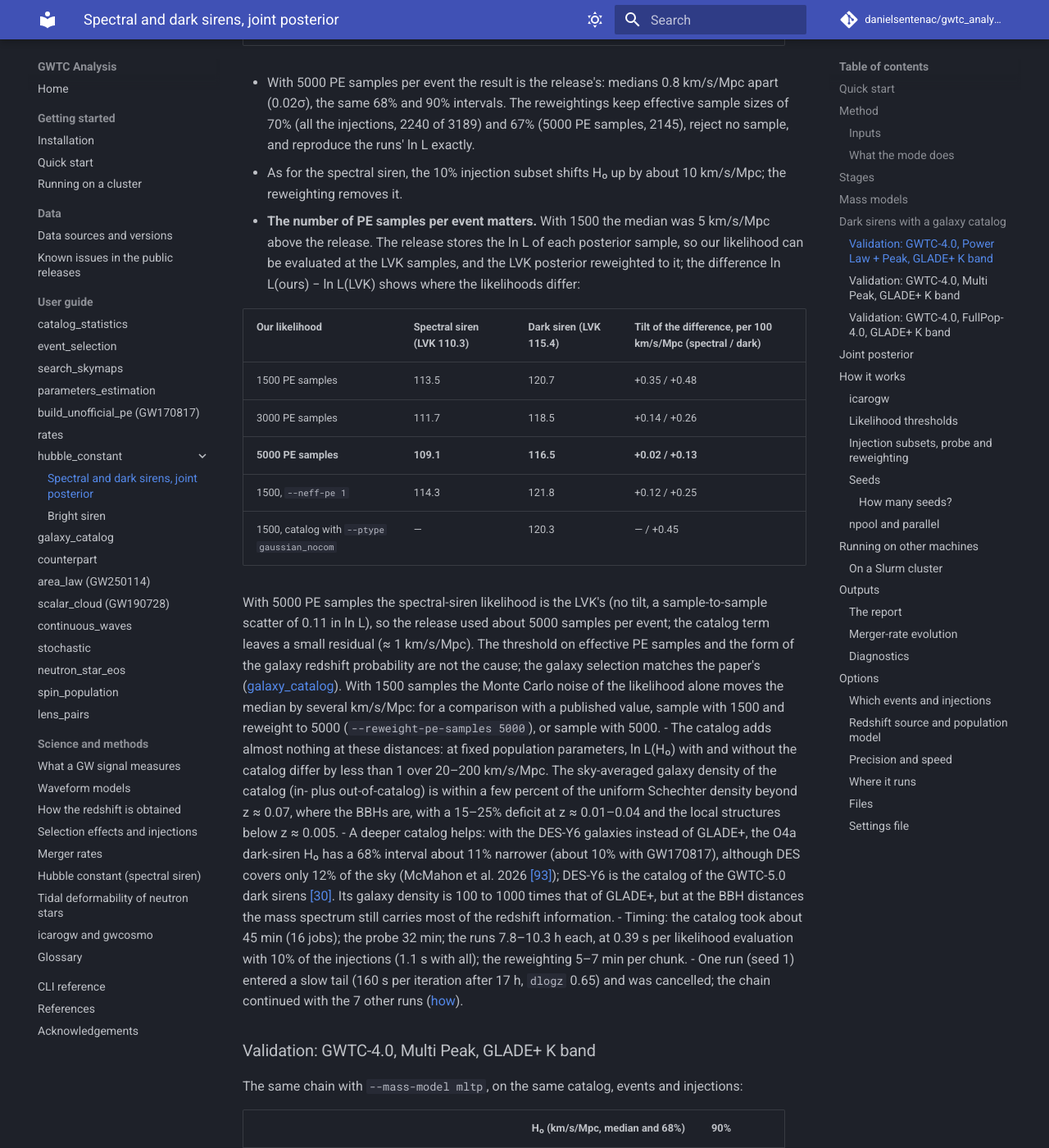
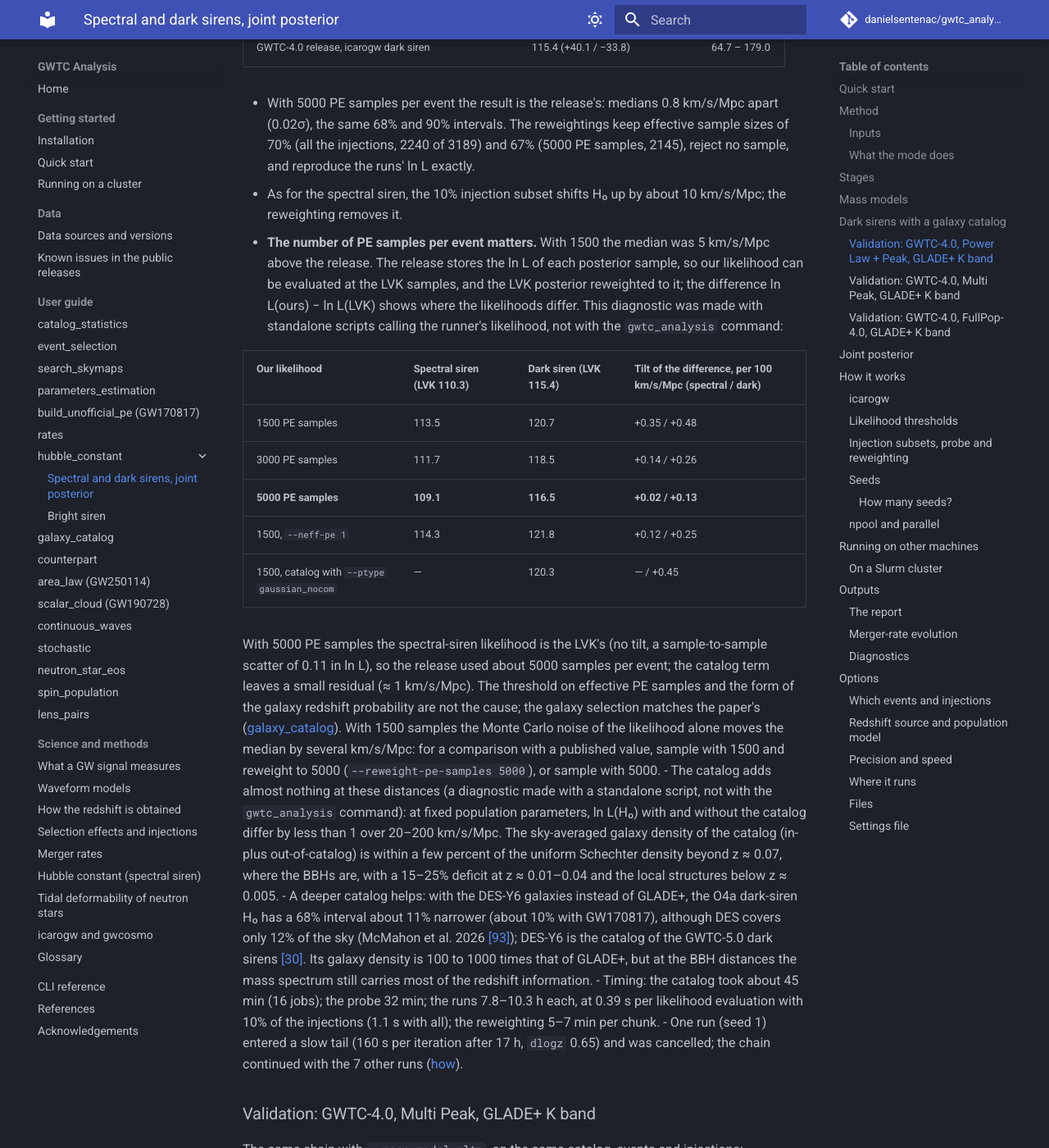
Before and after one commit to danielsentenac/gwtc_analysis, an MkDocs documentation site: the page built from docs/modes/hubble-constant.md, in a window 1280 px wide and 1400 px high, scrolled down 10295 px. Shown: the whole window at 82% size. Built offline with MkDocs 1.6.1 and Material for MkDocs 9.7.7, drawn with Linux system fonts in a browser that asks for light colours; comment, search, counter and statistics services are not loaded; some of the changed text lies outside the part shown.

Commit message:
docs: MLTP paragraph with the runs-A result (81.6, peaks 10.1 and 29.6); provenance of runs B, of the 5000-PE reweightings and of the diagnostics made outside the gwtc_analysis command
Co-Authored-By: Claude Opus 5.5 <noreply@anthropic.com>

```diff
--- a/docs/modes/hubble-constant.md
+++ b/docs/modes/hubble-constant.md
@@ -291,7 +291,9 @@ Practical points:
 
 The GWTC-4.0 dark siren reproduced on a Slurm cluster, with the [galaxy_catalog](galaxy-catalog.md)
 defaults (GLADE+ Ks, nside 64, ε = 1), the paper's 137 BBH events, and the Slurm chain (8 seeds of 100 live
-points, 8 CPUs each, 1500 PE samples per event), reweighted to all the injections and then to 5000 PE samples:
+points, 8 CPUs each, 1500 PE samples per event), reweighted to all the injections and then to 5000 PE samples
+(the last step run after the chain with the runner's `reweight` stage, which `--reweight-pe-samples 5000` puts in
+the chain; the same for the Multi Peak validation below):
 
 | | H₀ (km/s/Mpc, median and 68%) | 90% |
 |---|---|---|
@@ -306,7 +308,8 @@ points, 8 CPUs each, 1500 PE samples per event), reweighted to all the injection
 - As for the spectral siren, the 10% injection subset shifts H₀ up by about 10 km/s/Mpc; the reweighting removes it.
 - **The number of PE samples per event matters.** With 1500 the median was 5 km/s/Mpc above the release. The
   release stores the ln L of each posterior sample, so our likelihood can be evaluated at the LVK samples, and the
-  LVK posterior reweighted to it; the difference ln L(ours) − ln L(LVK) shows where the likelihoods differ:
+  LVK posterior reweighted to it; the difference ln L(ours) − ln L(LVK) shows where the likelihoods differ. This
+  diagnostic was made with standalone scripts calling the runner's likelihood, not with the `gwtc_analysis` command:
 
   | Our likelihood | Spectral siren (LVK 110.3) | Dark siren (LVK 115.4) | Tilt of the difference, per 100 km/s/Mpc (spectral / dark) |
   |---|---|---|---|
@@ -322,8 +325,9 @@ points, 8 CPUs each, 1500 PE samples per event), reweighted to all the injection
   cause; the galaxy selection matches the paper's ([galaxy_catalog](galaxy-catalog.md#glade-k-band)). With 1500
   samples the Monte Carlo noise of the likelihood alone moves the median by several km/s/Mpc: for a comparison with
   a published value, sample with 1500 and reweight to 5000 (`--reweight-pe-samples 5000`), or sample with 5000.
-- The catalog adds almost nothing at these distances: at fixed population parameters, ln L(H₀) with and without
-  the catalog differ by less than 1 over 20–200 km/s/Mpc. The sky-averaged galaxy density of the catalog (in- plus
+- The catalog adds almost nothing at these distances (a diagnostic made with a standalone script, not with the
+  `gwtc_analysis` command): at fixed population parameters, ln L(H₀) with and without the catalog differ by less
+  than 1 over 20–200 km/s/Mpc. The sky-averaged galaxy density of the catalog (in- plus
   out-of-catalog) is within a few percent of the uniform Schechter density beyond z ≈ 0.07, where the BBHs are,
   with a 15–25% deficit at z ≈ 0.01–0.04 and the local structures below z ≈ 0.005.
 - A deeper catalog helps: with the DES-Y6 galaxies instead of GLADE+, the O4a dark-siren H₀ has a 68% interval
```
Also changed, not shown: docs/science/spectral-siren.md (+13 -7 lines).
